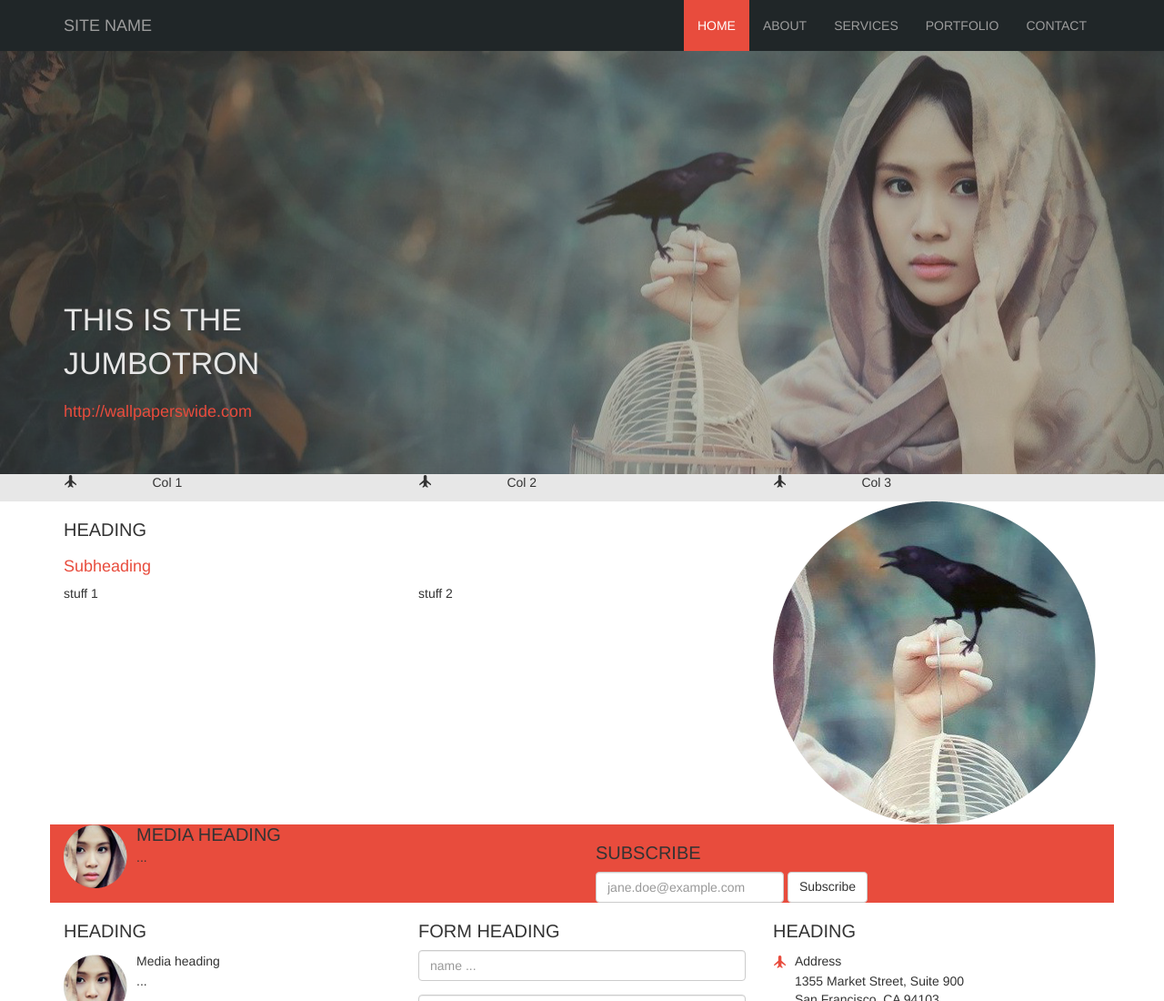
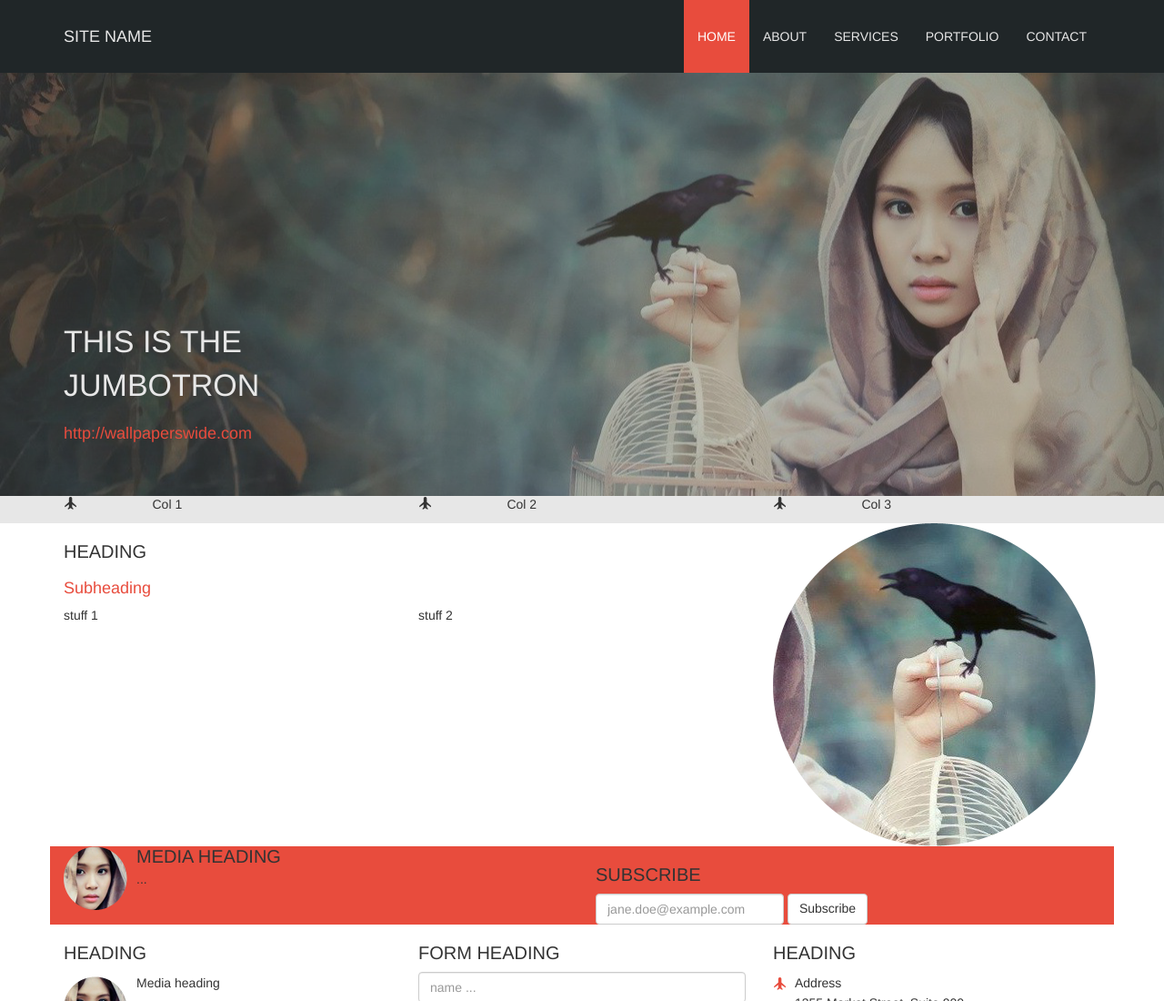
Before and after one commit to kapari/bootstrap_mock, a website: page index.html in a window 1280 px wide. Shown: the top 1100 px of the page at 91% size. Drawn offline with Linux system fonts and the light colour scheme; files whose address does not match are found by name.

Commit message:
Fix nav height and link color

```diff
--- a/scss/_variables-custom.scss
+++ b/scss/_variables-custom.scss
@@ -372,7 +372,7 @@ $container-lg:                 $container-large-desktop !default;
 //##
 
 // Basics of a navbar
-$navbar-height:                    56px;
+$navbar-height:                    80px;
 $navbar-margin-bottom:             $line-height-computed !default;
 $navbar-border-radius:             0px;
 $navbar-padding-horizontal:        floor(($grid-gutter-width / 2)) !default;
@@ -410,7 +410,7 @@ $navbar-inverse-bg:                         $brand-secondary;
 $navbar-inverse-border:                     darken($navbar-inverse-bg, 10%) !default;
 
 // Inverted navbar links
-$navbar-inverse-link-color:                 lighten($gray-light, 15%) !default;
+$navbar-inverse-link-color:                 $gray-lighter;
 $navbar-inverse-link-hover-color:           #fff !default;
 $navbar-inverse-link-hover-bg:              lighten($brand-secondary, 15%);
 $navbar-inverse-link-active-color:          $navbar-inverse-link-hover-color !default;
```
Also changed, not shown: css/style.css.
